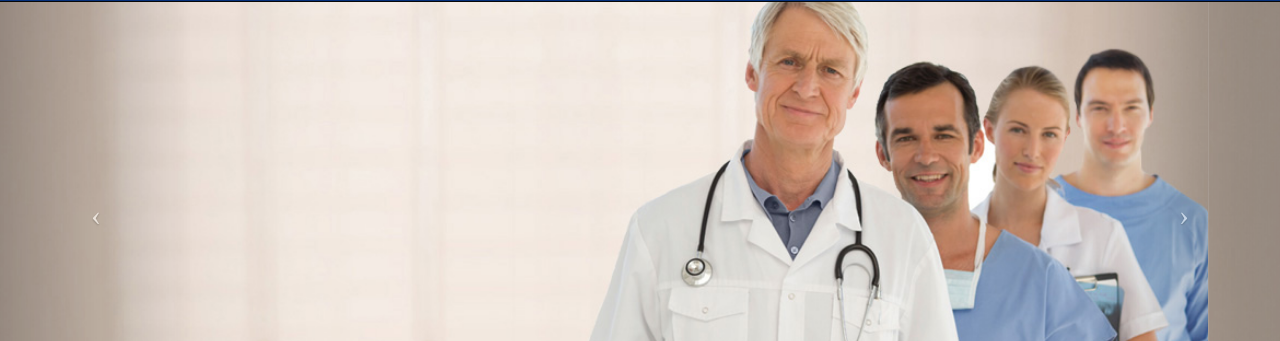
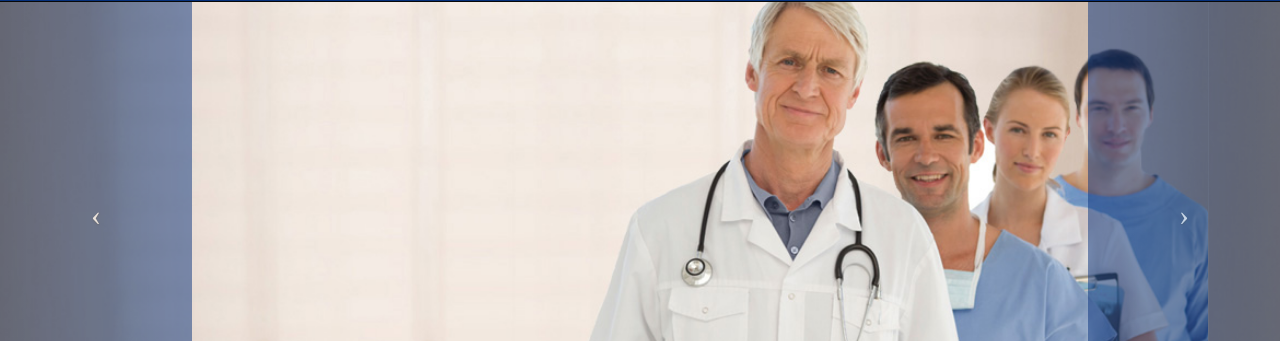
Before and after one commit to hytlee72/MF, a plain HTML site: page index.html in a window 1280 px wide. Shown: the part 98-439 px from the top of the page. Drawn offline with Linux system fonts and the light colour scheme.

Commit message:
More styling

```diff
--- a/css/modern-business.css
+++ b/css/modern-business.css
@@ -13,6 +13,10 @@ body {
 
 body {
     padding-top: 50px; /* Required padding for .navbar-fixed-top. Remove if using .navbar-static-top. Change if height of navigation changes. */
+}
+
+a {
+    background-color: #06317C;
 }
 
 .navbar-inverse .navbar-nav > li > a {
```
